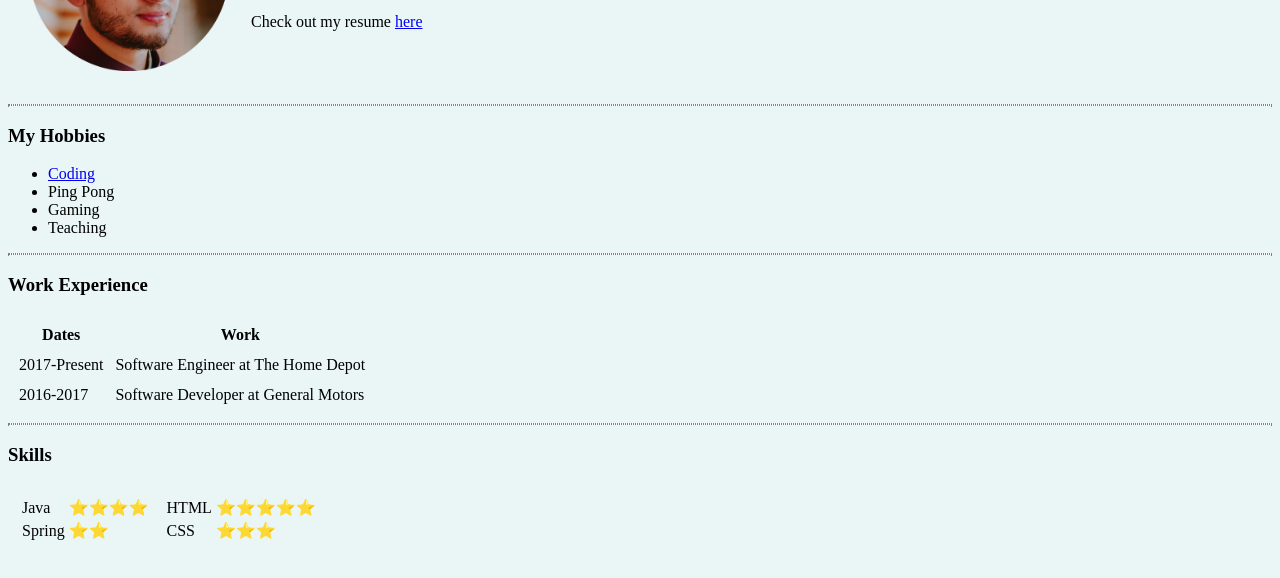
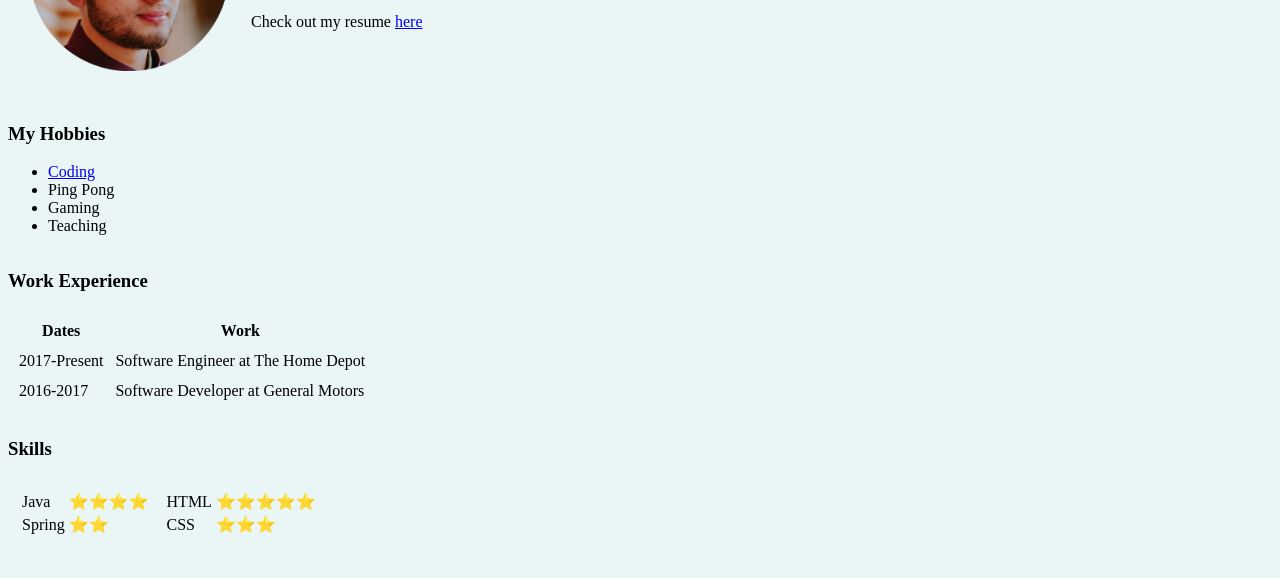
Before and after one commit to retr0rafay/retr0-site, a plain HTML site: page index.html in a window 1280 px wide. Shown: the part 158-736 px from the top of the page. Drawn offline with Linux system fonts and the light colour scheme.

Commit message:
Changing border style back to none

```diff
--- a/index.html
+++ b/index.html
@@ -13,7 +13,7 @@
     }
     hr {
       background-color: white;
-      border-style: dotted;
+      border-style: none;
     }
   </style>
 </head>
```
